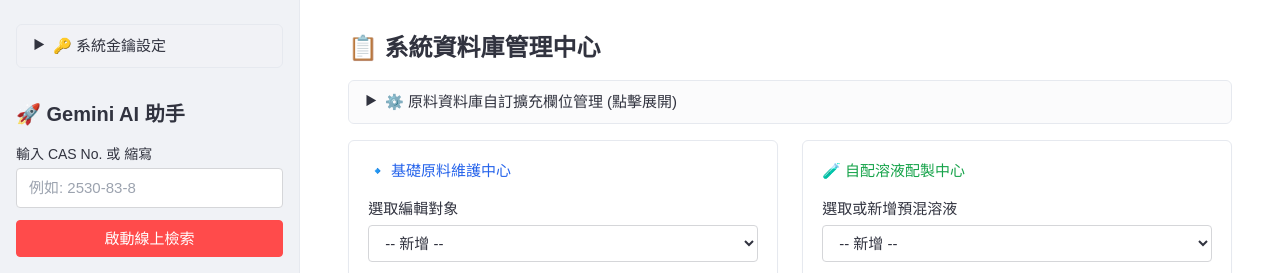
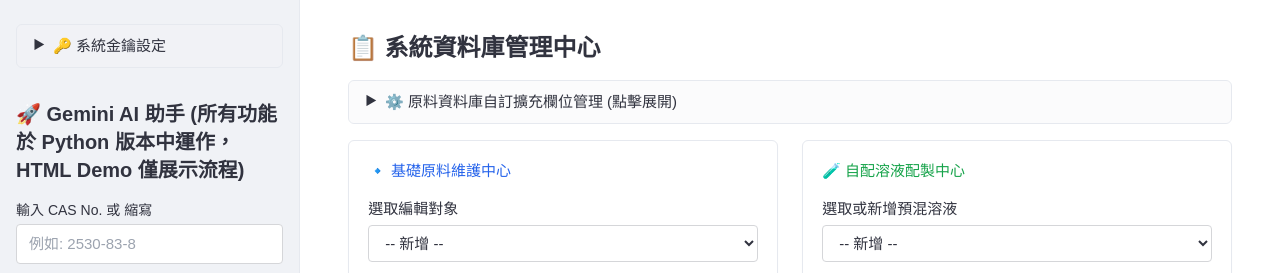
Before and after one commit to jeffshih77-lang/AI_assisted_Materials_R-D_Platform_Demo_Preview, a plain HTML site: page index.html in a window 1280 px wide. Shown: the top 273 px of the page. Drawn offline with nearby package versions, Linux system fonts and the light colour scheme.

Commit message:
Update index.html

```diff
--- a/index.html
+++ b/index.html
@@ -80,7 +80,7 @@
     </div>
 
     <div class="mb-6 border-b border-gray-300 pb-6">
-      <h2 class="text-xl font-bold mb-4">🚀 Gemini AI 助手</h2>
+      <h2 class="text-xl font-bold mb-4">🚀 Gemini AI 助手 (所有功能於 Python 版本中運作，HTML Demo 僅展示流程) </h2>
       <label class="block mb-1 text-sm font-medium">輸入 CAS No. 或 縮寫</label>
       <input type="text" id="gemini-input" placeholder="例如: 2530-83-8" class="st-input mb-3">
       <button type="button" onclick="askGeminiForMaterial()" class="st-btn-primary w-full">啟動線上檢索</button>
```
